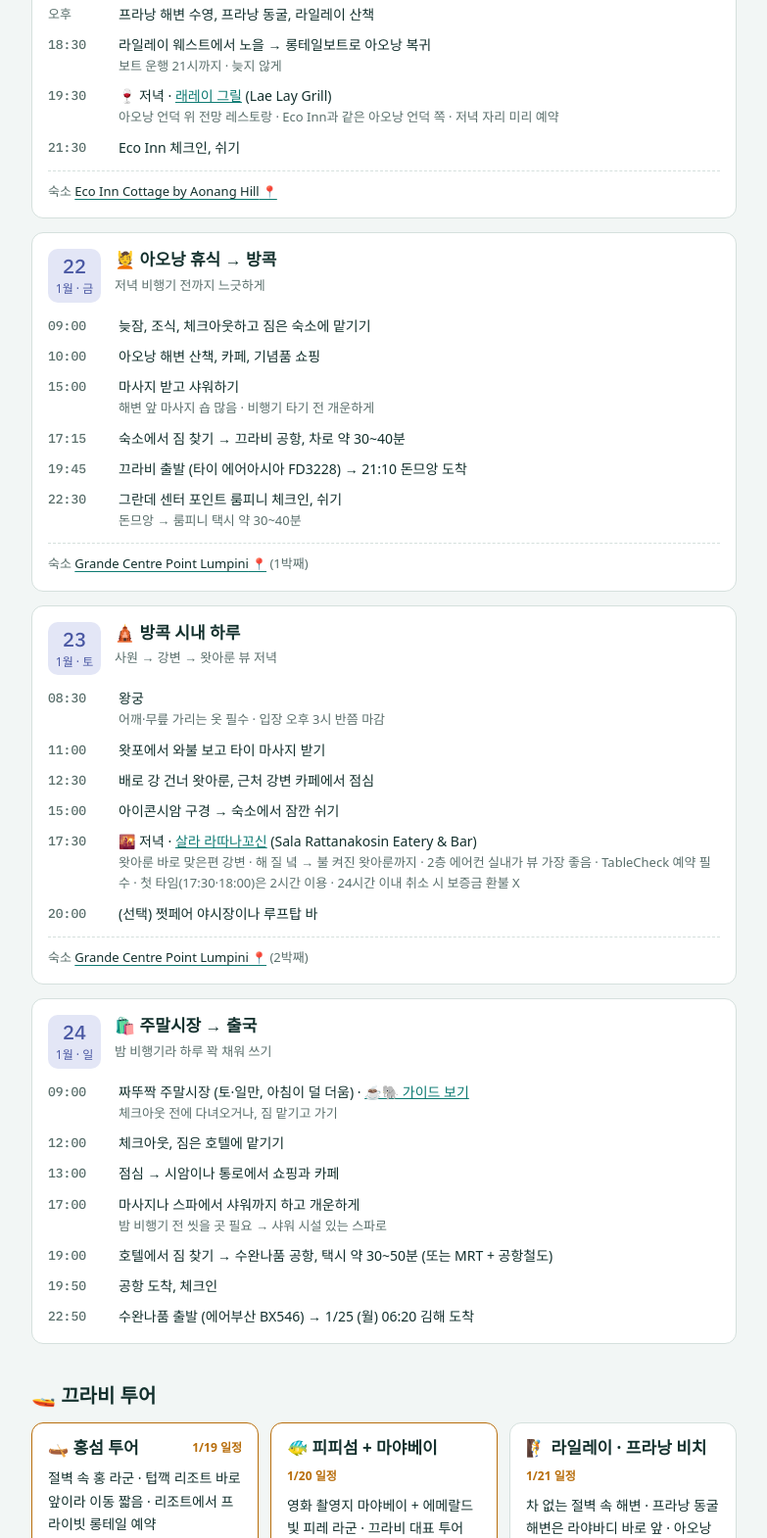
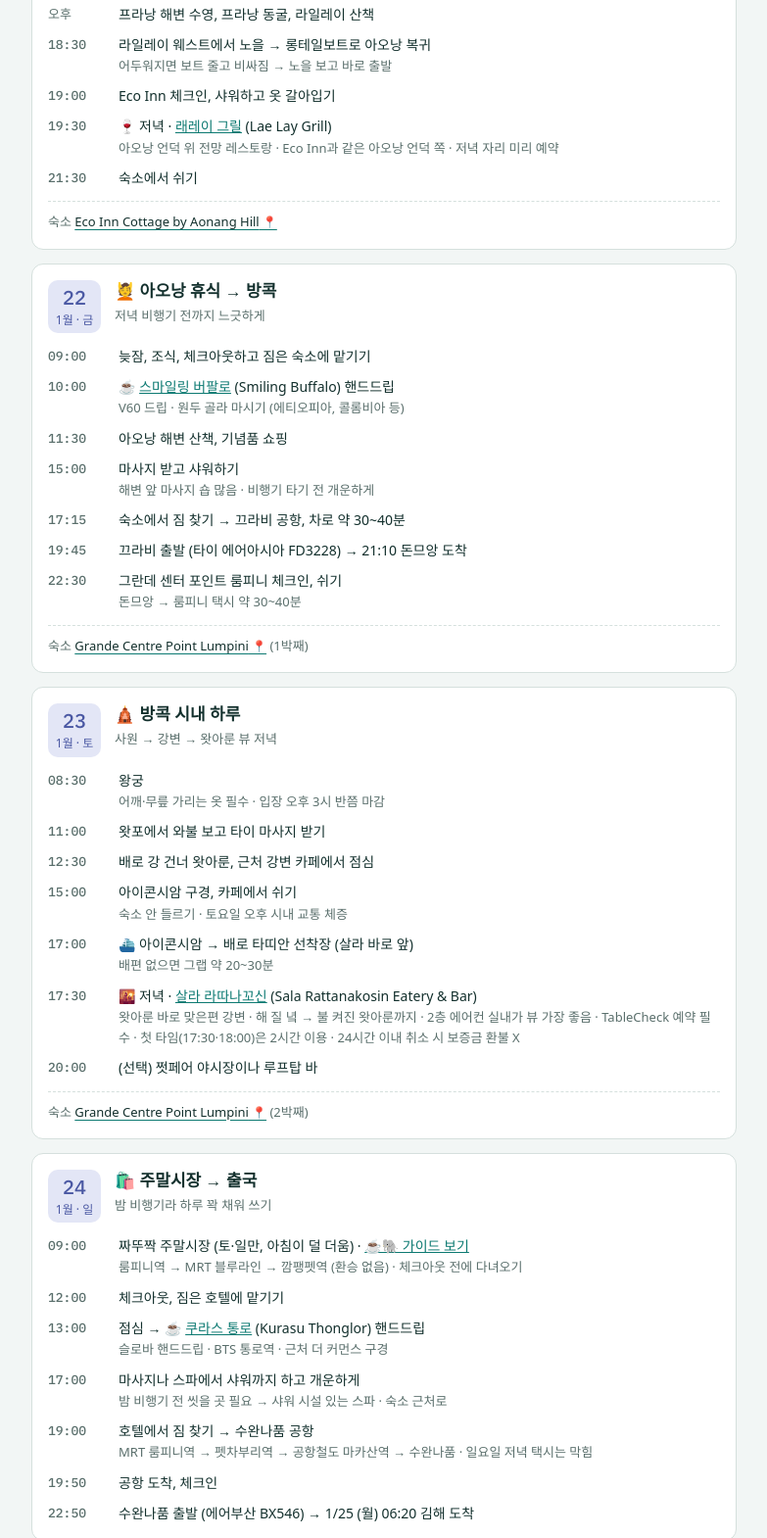
Before and after one commit to kjuyeong32-ops/krabi, a plain HTML site: page index.html in a window 1280 px wide. Shown: the part 3887-5457 px from the top of the page at 98% size, without its empty margins (248-1031 px from the left). Drawn offline with Linux system fonts and the light colour scheme; a web font is replaced by a local one.

Commit message:
Apply review fixes: TDAC, smoother moves, hand-drip cafes
Co-Authored-By: Claude Opus 5.5 <noreply@anthropic.com>

```diff
--- a/index.html
+++ b/index.html
@@ -465,9 +465,10 @@ footer{font-size:12px;color:var(--muted)}
         <li class="hl"><span class="t">10:00</span><span class="x">아오낭 해변 → 롱테일보트 → 프라낭 동굴 해변 (라야바디 앞 해변)<span class="note">보트 약 15분 · 1인 150~200바트, 6~8명 모이면 출발 · 해변은 누구나 이용 가능</span></span></li>
         <li><span class="t">12:30</span><span class="x">🍽️ 점심 · <a href="https://www.google.com/maps/search/?api=1&amp;query=Raitalay+Terrace+Rayavadee" target="_blank" rel="noopener">라이탈레이 테라스</a> (Raitalay Terrace, 라야바디)<span class="note">라야바디 수영장 옆, 라일레이 웨스트 해변 뷰 · 11~23시 · 메일 문의 완료, 답장 대기 · 비키니 차림 입장 불가 → 위에 옷 걸치기 · 안 되면 프라낭 해변 도아시스 카페 (Doasis Cafe)</span></span></li>
         <li><span class="t">오후</span><span class="x">프라낭 해변 수영, 프라낭 동굴, 라일레이 산책</span></li>
-        <li><span class="t">18:30</span><span class="x">라일레이 웨스트에서 노을 → 롱테일보트로 아오낭 복귀<span class="note">보트 운행 21시까지 · 늦지 않게</span></span></li>
+        <li><span class="t">18:30</span><span class="x">라일레이 웨스트에서 노을 → 롱테일보트로 아오낭 복귀<span class="note">어두워지면 보트 줄고 비싸짐 → 노을 보고 바로 출발</span></span></li>
+        <li><span class="t">19:00</span><span class="x">Eco Inn 체크인, 샤워하고 옷 갈아입기</span></li>
         <li><span class="t">19:30</span><span class="x">🍷 저녁 · <a href="https://www.google.com/maps/search/?api=1&amp;query=Lae+Lay+Grill+Ao+Nang" target="_blank" rel="noopener">래레이 그릴</a> (Lae Lay Grill)<span class="note">아오낭 언덕 위 전망 레스토랑 · Eco Inn과 같은 아오낭 언덕 쪽 · 저녁 자리 미리 예약</span></span></li>
-        <li><span class="t">21:30</span><span class="x">Eco Inn 체크인, 쉬기</span></li>
+        <li><span class="t">21:30</span><span class="x">숙소에서 쉬기</span></li>
       </ul>
       <p class="sleep">숙소 <b><a href="https://www.google.com/maps/search/?api=1&amp;query=Eco+Inn+Cottage+by+Aonang+Hill" target="_blank" rel="noopener">Eco Inn Cottage by Aonang Hill</a></b></p>
     </article>
@@ -479,7 +480,8 @@ footer{font-size:12px;color:var(--muted)}
       </div>
       <ul class="tl">
         <li><span class="t">09:00</span><span class="x">늦잠, 조식, 체크아웃하고 짐은 숙소에 맡기기</span></li>
-        <li><span class="t">10:00</span><span class="x">아오낭 해변 산책, 카페, 기념품 쇼핑</span></li>
+        <li><span class="t">10:00</span><span class="x">☕ <a href="https://www.google.com/maps/search/?api=1&amp;query=Smiling+Buffalo+Ao+Nang" target="_blank" rel="noopener">스마일링 버팔로</a> (Smiling Buffalo) 핸드드립<span class="note">V60 드립 · 원두 골라 마시기 (에티오피아, 콜롬비아 등)</span></span></li>
+        <li><span class="t">11:30</span><span class="x">아오낭 해변 산책, 기념품 쇼핑</span></li>
         <li><span class="t">15:00</span><span class="x">마사지 받고 샤워하기<span class="note">해변 앞 마사지 숍 많음 · 비행기 타기 전 개운하게</span></span></li>
         <li><span class="t">17:15</span><span class="x">숙소에서 짐 찾기 → 끄라비 공항, 차로 약 30~40분</span></li>
         <li><span class="t">19:45</span><span class="x">끄라비 출발 (타이 에어아시아 FD3228) → 21:10 돈므앙 도착</span></li>
@@ -497,7 +499,8 @@ footer{font-size:12px;color:var(--muted)}
         <li><span class="t">08:30</span><span class="x">왕궁<span class="note">어깨·무릎 가리는 옷 필수 · 입장 오후 3시 반쯤 마감</span></span></li>
         <li><span class="t">11:00</span><span class="x">왓포에서 와불 보고 타이 마사지 받기</span></li>
         <li><span class="t">12:30</span><span class="x">배로 강 건너 왓아룬, 근처 강변 카페에서 점심</span></li>
-        <li><span class="t">15:00</span><span class="x">아이콘시암 구경 → 숙소에서 잠깐 쉬기</span></li>
+        <li><span class="t">15:00</span><span class="x">아이콘시암 구경, 카페에서 쉬기<span class="note">숙소 안 들르기 · 토요일 오후 시내 교통 체증</span></span></li>
+        <li><span class="t">17:00</span><span class="x">⛴️ 아이콘시암 → 배로 타띠안 선착장 (살라 바로 앞)<span class="note">배편 없으면 그랩 약 20~30분</span></span></li>
         <li><span class="t">17:30</span><span class="x">🌇 저녁 · <a href="https://www.google.com/maps/search/?api=1&amp;query=Sala+Rattanakosin+Bangkok" target="_blank" rel="noopener">살라 라따나꼬신</a> (Sala Rattanakosin Eatery &amp; Bar)<span class="note">왓아룬 바로 맞은편 강변 · 해 질 녘 → 불 켜진 왓아룬까지 · 2층 에어컨 실내가 뷰 가장 좋음 · TableCheck 예약 필수 · 첫 타임(17:30·18:00)은 2시간 이용 · 24시간 이내 취소 시 보증금 환불 X</span></span></li>
         <li><span class="t">20:00</span><span class="x">(선택) 쩟페어 야시장이나 루프탑 바</span></li>
       </ul>
@@ -510,11 +513,11 @@ footer{font-size:12px;color:var(--muted)}
         <div class="day-title"><h3>🛍️ 주말시장 → 출국</h3><span class="sub">밤 비행기라 하루 꽉 채워 쓰기</span></div>
       </div>
       <ul class="tl">
-        <li><span class="t">09:00</span><span class="x">짜뚜짝 주말시장 (토·일만, 아침이 덜 더움) · <a href="#jj">☕🐘 가이드 보기</a><span class="note">체크아웃 전에 다녀오거나, 짐 맡기고 가기</span></span></li>
+        <li><span class="t">09:00</span><span class="x">짜뚜짝 주말시장 (토·일만, 아침이 덜 더움) · <a href="#jj">☕🐘 가이드 보기</a><span class="note">룸피니역 → MRT 블루라인 → 깜팽펫역 (환승 없음) · 체크아웃 전에 다녀오기</span></span></li>
         <li><span class="t">12:00</span><span class="x">체크아웃, 짐은 호텔에 맡기기</span></li>
-        <li><span class="t">13:00</span><span class="x">점심 → 시암이나 통로에서 쇼핑과 카페</span></li>
-        <li><span class="t">17:00</span><span class="x">마사지나 스파에서 샤워까지 하고 개운하게<span class="note">밤 비행기 전 씻을 곳 필요 → 샤워 시설 있는 스파로</span></span></li>
-        <li><span class="t">19:00</span><span class="x">호텔에서 짐 찾기 → 수완나품 공항, 택시 약 30~50분 (또는 MRT + 공항철도)</span></li>
+        <li><span class="t">13:00</span><span class="x">점심 → ☕ <a href="https://www.google.com/maps/search/?api=1&amp;query=Kurasu+Thonglor+Bangkok" target="_blank" rel="noopener">쿠라스 통로</a> (Kurasu Thonglor) 핸드드립<span class="note">슬로바 핸드드립 · BTS 통로역 · 근처 더 커먼스 구경</span></span></li>
+        <li><span class="t">17:00</span><span class="x">마사지나 스파에서 샤워까지 하고 개운하게<span class="note">밤 비행기 전 씻을 곳 필요 → 샤워 시설 있는 스파 · 숙소 근처로</span></span></li>
+        <li><span class="t">19:00</span><span class="x">호텔에서 짐 찾기 → 수완나품 공항<span class="note">MRT 룸피니역 → 펫차부리역 → 공항철도 마카산역 → 수완나품 · 일요일 저녁 택시는 막힘</span></span></li>
         <li><span class="t">19:50</span><span class="x">공항 도착, 체크인</span></li>
         <li><span class="t">22:50</span><span class="x">수완나품 출발 (에어부산 BX546) → 1/25 (월) 06:20 김해 도착</span></li>
       </ul>
@@ -549,6 +552,7 @@ footer{font-size:12px;color:var(--muted)}
   <div class="sec-head"><h2>✅ 체크리스트</h2></div>
   <div class="list cl" id="checklist">
     <div class="cl-row"><div class="cl-d">출발 전</div><div class="cl-i">
+      <label class="check"><input type="checkbox" id="c-tdac"><span>📝 TDAC 입국 신고서 (1/15~17)</span></label>
       <label class="check"><input type="checkbox" id="c-cash"><span>💵 바트 현금 준비</span></label>
     </div></div>
     <div class="cl-row"><div class="cl-d">1/18 월</div><div class="cl-i">
```
